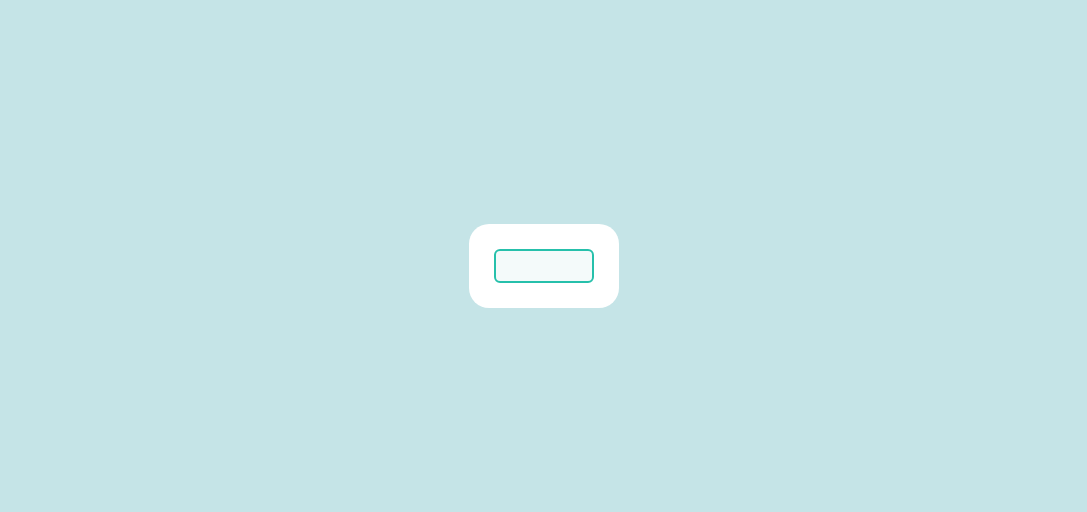
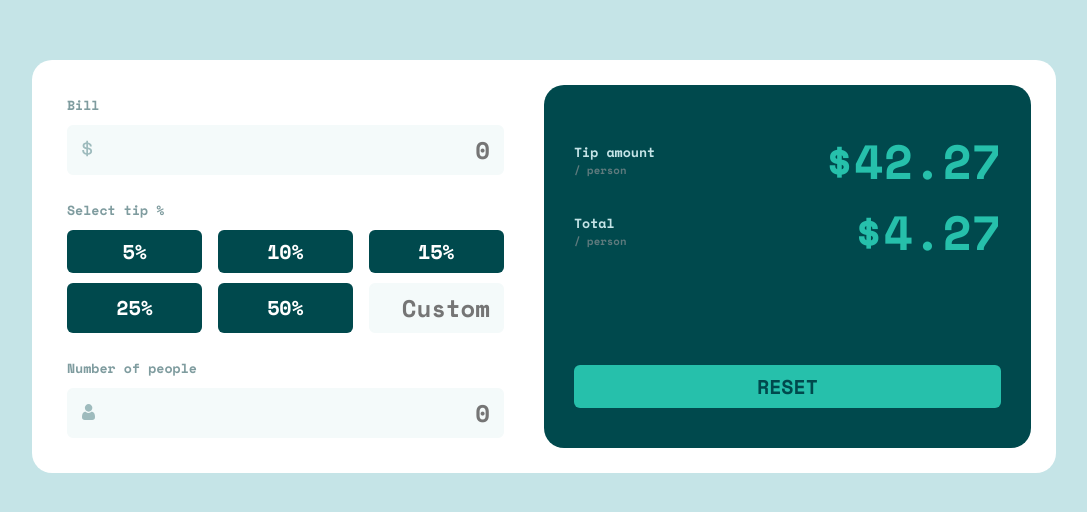
Before and after one commit to JaroslawChaykin/new_era.splitter, a Vue app: page / in a window 1280 px wide. Shown: the part 134-646 px from the top of the page, without its empty margins (96-1183 px from the left). Built offline with nearby package versions, Linux system fonts and the light colour scheme.

Commit message:
ready-made layout

```diff
--- a/src/App.vue
+++ b/src/App.vue
@@ -41,8 +41,10 @@ export default {
 }
 
 .splitter-box {
+  display: flex;
   background: white;
   padding: 25px;
   border-radius: 20px;
+  width: 80%;
 }
 </style>
--- a/src/components/IconInput.vue
+++ b/src/components/IconInput.vue
@@ -1,30 +1,60 @@
 <template>
-  <div>
-    <span>
-      <img src="" alt="">
-    </span>
-    <input v-model="value" class="input very-light-grayish-cyan-bg" type="text">
+  <div class="icon-input">
+    <SplitterIcon class="icon" v-if="typeIcon" :type="typeIcon" />
+    <input v-model="value"
+           @click="setFocusToEnd"
+           class="input very-light-grayish-cyan-bg dark-cyan-text"
+           :placeholder="placeholder"
+           type="text">
   </div>
 </template>
 
 <script>
+import SplitterIcon from '@/components/SplitterIcon';
 export default {
   name: 'IconInput',
-  props: [],
+  components: {SplitterIcon},
+  props: ['cb', 'placeholder', 'typeIcon'],
   data() {
     return {
       value: ''
     }
   },
-  methods: {}
+  methods: {
+    setFocusToEnd() {
+      if(this.cb) this.cb(this.value)
+      let momentValue = this.value
+      this.value = ''
+      setTimeout(() => {
+        this.value = momentValue
+      }, 0);
+    }
+  },
 };
 </script>
 
 <style scoped>
+.icon-input {
+  width: 100%;
+  display: flex;
+  position: relative;
+}
+.icon {
+  position: absolute;
+  top: calc(50% - 11px);
+  left: 15px;
+}
 .input {
   width: 100%;
   padding: 5px 12px;
+  border-radius: 6px;
+  border: 2px solid hsl(189, 41%, 97%);
+  font-size: 24px;
+  text-align: right;
+  cursor: pointer;
+}
+.input:focus {
   border: 2px solid hsl(172, 67%, 45%);
-  border-radius: 6px;
+  outline: hsl(172, 67%, 45%);
 }
 </style>
--- a/src/components/SplitterButton.vue
+++ b/src/components/SplitterButton.vue
@@ -1,13 +1,16 @@
 <template>
   <button class="button"
-          @click="cb">{{ text }}
+          :class="[variant ? `${variant}-btn` : 'default-btn']"
+          @click="cb"
+  >
+    {{ text }}
   </button>
 </template>
 
 <script>
 export default {
   name: 'SplitterButton',
-  props: ['text', 'cb']
+  props: ['text', 'cb', 'variant']
 };
 </script>
 
@@ -18,10 +21,16 @@ export default {
   border-radius: 6px;
   padding: 7px;
   font-size: 20px;
+  transition: 0.2s ease-in-out;
+  cursor: pointer;
+}
+.default-btn {
   color: white;
   background-color: hsl(183, 100%, 15%);
-  transition: 0.2s ease-in-out;
-  cursor: pointer;
+}
+.strong-btn {
+  color: hsl(183, 100%, 15%);
+  background-color: hsl(172, 67%, 45%);
 }
 
 .button:hover {
--- a/src/components/SplitterCalculator.vue
+++ b/src/components/SplitterCalculator.vue
@@ -1,15 +1,74 @@
 <template>
-<div class="splitter-calculator">
-
-</div>
+  <div class="splitter-calculator">
+    <div class="calc-type bill">
+      <h5 class="grayish-cyan-text">Bill</h5>
+      <IconInput placeholder="0" typeIcon="dollar"/>
+    </div>
+    <div class="calc-type tip">
+      <h5 class="grayish-cyan-text">Select tip %</h5>
+      <div class="tips">
+        <SplitterButton v-for="tip of tips"
+                        :key="tip"
+                        :text="tip"
+                        :variant="selectedTip === tip ? 'strong' : ''"
+                        @click="selectTip(tip)"
+        />
+        <IconInput placeholder="Custom"
+                   :cb="customTip" />
+      </div>
+    </div>
+    <div class="calc-type number-of-people">
+      <h5 class="grayish-cyan-text">Number of people</h5>
+      <IconInput placeholder="0" typeIcon="person"/>
+    </div>
+  </div>
 </template>
 
 <script>
+import IconInput from '@/components/IconInput';
+import SplitterButton from '@/components/SplitterButton';
 export default {
-  name: 'SplitterCalculator'
+  name: 'SplitterCalculator',
+  components: {SplitterButton, IconInput},
+  data() {
+    return {
+      tips: ['5%', '10%', '15%', '25%', '50%'],
+      selectedTip: ''
+    }
+  },
+  methods: {
+    selectTip(tip) {
+      this.selectedTip = tip
+    },
+    customTip(value) {
+      this.selectedTip = value
+    }
+  }
 };
 </script>
 
 <style scoped>
-
+.splitter-calculator {
+  width: 50%;
+  display: flex;
+  flex-direction: column;
+  gap: 25px;
+  padding: 10px 40px 10px 10px;
+}
+.tips {
+  display: flex;
+  justify-content: space-between;
+  row-gap: 10px;
+  flex-wrap: wrap;
+}
+.tips button,
+.tips .icon-input {
+  width: 31%;
+}
+.active {
+  background: red;
+}
+h5 {
+  margin-bottom: 10px;
+}
 </style>
--- a/src/components/SplitterIcon.vue
+++ b/src/components/SplitterIcon.vue
@@ -1,10 +1,27 @@
 <template>
-  <span></span>
+  <span class="splitter-icon">
+    <img :src="require(`../assets/images/${selectedType()}`)" alt="1">
+  </span>
 </template>
 
 <script>
 export default {
-  name: 'SplitterIcon'
+  name: 'SplitterIcon',
+  props: ['type'],
+  data() {
+    return {
+      typesIcon: {
+        'dollar': 'icon-dollar.svg',
+        'person': 'icon-person.svg'
+      }
+    }
+  },
+  methods: {
+    selectedType() {
+      console.log(this.type);
+      return this.selectedType = this.typesIcon[this.type]
+    }
+  }
 };
 </script>
 
--- a/src/components/SplitterTotal.vue
+++ b/src/components/SplitterTotal.vue
@@ -1,20 +1,53 @@
 <template>
-  <div class="splitter-total dark-cyan-text">
-    <IconInput/>
+  <div class="splitter-total dark-cyan-text dark-cyan-bg">
+    <div class="total-info">
+      <div class="result-info tip-amount">
+        <div class="title">
+          <h5 class="text light-grayish-cyan-text">Tip amount</h5>
+          <h6 class="subtext dark-grayish-cyan-text">/ person</h6>
+        </div>
+        <div class="result strong-cyan-text">
+          $42.27
+        </div>
+      </div>
+      <div class="result-info total">
+        <div class="title">
+          <h5 class="text light-grayish-cyan-text">Total</h5>
+          <h6 class="subtext dark-grayish-cyan-text">/ person</h6>
+        </div>
+        <div class="result strong-cyan-text">
+            $4.27
+        </div>
+      </div>
+    </div>
+    <SplitterButton text="RESET" variant="strong"  />
   </div>
 </template>
 
 <script>
-import IconInput from '@/components/IconInput';
+import SplitterButton from '@/components/SplitterButton';
 export default {
   name: 'SplitterTotal',
-  components: {IconInput},
+  components: {SplitterButton},
   methods: {}
 };
 </script>
 
 <style scoped>
 .splitter-total {
-  width: 100px;
+  width: 50%;
+  display: flex;
+  flex-direction: column;
+  justify-content: space-between;
+  border-radius: 20px;
+  padding: 40px 30px;
+}
+.result-info {
+  display: flex;
+  justify-content: space-between;
+  align-items: center;
+}
+.result {
+  font-size: 48px;
 }
 </style>
```
